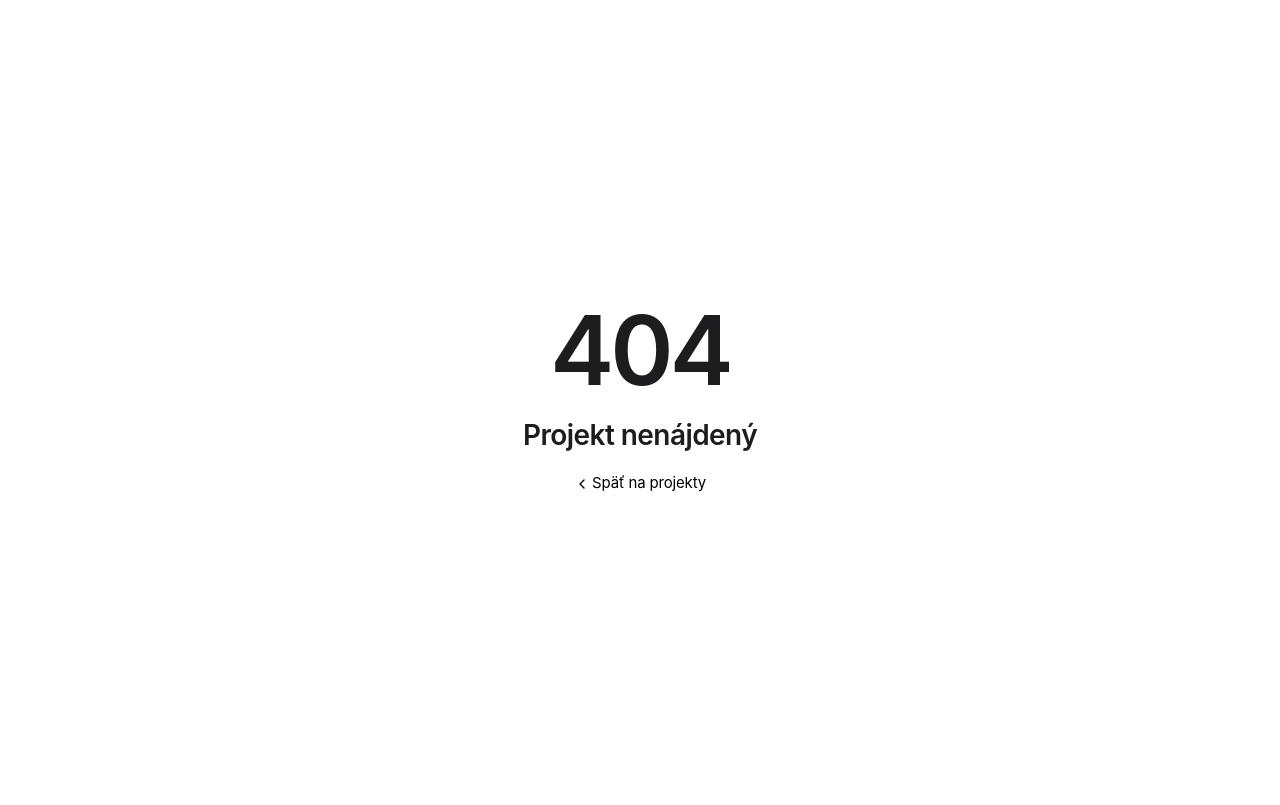
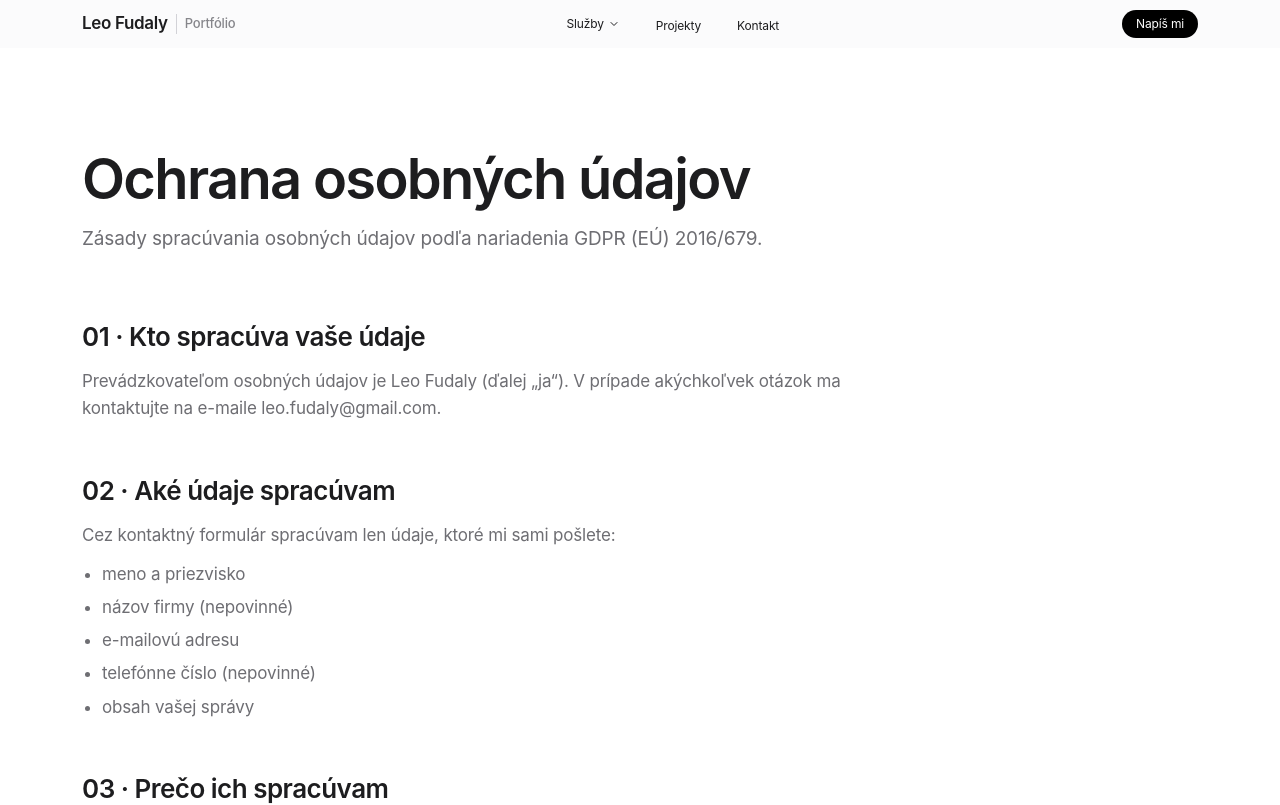
Before and after one commit to lejko13/leo_portfolio, a React (Vite) app: page /gdpr in a window 1280 px wide. Before the commit this address had no page. Shown: the top 805 px of the page. Built offline with nearby package versions, Linux system fonts and the light colour scheme.

Commit message:
gdpr stranka

```diff
--- a/src/App.jsx
+++ b/src/App.jsx
@@ -8,6 +8,7 @@ import { lazy, Suspense } from 'react';
 const ProjectDetail = lazy(() => import('./pages/ProjectDetail'));
 const ServiceDetail = lazy(() => import('./pages/ServiceDetail'));
 const ProjectsPage = lazy(() => import('./pages/ProjectsPage'));
+const GdprPage = lazy(() => import('./pages/GdprPage'));
 
 import { useEffect } from "react";
 import { useLocation } from "react-router-dom";
@@ -32,6 +33,7 @@ const AppRoutes = () => {
 
       <Route path="/" element={<Home />} />
       <Route path="/projects" element={<ProjectsPage />} />
+      <Route path="/gdpr" element={<GdprPage />} />
       <Route path="/sluzby/:id" element={<ServiceDetail />} />
       <Route path="/:id" element={<ProjectDetail />} />
 
--- a/src/components/landing/CTASection.jsx
+++ b/src/components/landing/CTASection.jsx
@@ -156,7 +156,7 @@ export default function CTASection() {
               </Field>
 
               <p className="text-[12px] leading-[1.5] text-ink-2">
-                {f.gdpr} <a href="#" className="text-link hover:underline">{f.gdprLink}</a>.
+                {f.gdpr} <a href="/gdpr" target="_blank" rel="noopener" className="text-link hover:underline">{f.gdprLink}</a>.
               </p>
 
               <button type="submit" disabled={sending} className="btn-primary w-full py-3.5 text-[17px] disabled:opacity-60">
--- /dev/null
+++ b/src/pages/GdprPage.jsx
@@ -0,0 +1,103 @@
+import React from 'react';
+import Navbar from '../components/landing/Navbar';
+import Footer from '../components/landing/Footer';
+
+const EMAIL = 'leo.fudaly@gmail.com';
+
+const SECTIONS = [
+  {
+    h: 'Kto spracúva vaše údaje',
+    p: [
+      `Prevádzkovateľom osobných údajov je Leo Fudaly (ďalej „ja“). V prípade akýchkoľvek otázok ma kontaktujte na e-maile ${EMAIL}.`,
+    ],
+  },
+  {
+    h: 'Aké údaje spracúvam',
+    p: ['Cez kontaktný formulár spracúvam len údaje, ktoré mi sami pošlete:'],
+    list: ['meno a priezvisko', 'názov firmy (nepovinné)', 'e-mailovú adresu', 'telefónne číslo (nepovinné)', 'obsah vašej správy'],
+  },
+  {
+    h: 'Prečo ich spracúvam',
+    p: [
+      'Údaje používam výhradne na to, aby som vám mohol odpovedať na dopyt, pripraviť cenovú ponuku a komunikovať s vami o prípadnej spolupráci.',
+      'Právnym základom je vykonanie opatrení pred uzavretím zmluvy na vašu žiadosť (čl. 6 ods. 1 písm. b) GDPR) a môj oprávnený záujem odpovedať na prijaté správy (čl. 6 ods. 1 písm. f) GDPR).',
+    ],
+  },
+  {
+    h: 'Ako dlho ich uchovávam',
+    p: [
+      'Údaje uchovávam len po dobu nevyhnutnú na vybavenie vášho dopytu, najdlhšie 2 roky od poslednej komunikácie. Ak spolu uzavrieme zmluvu, uchovávam ich po dobu, ktorú vyžadujú účtovné a daňové predpisy.',
+    ],
+  },
+  {
+    h: 'Komu ich poskytujem',
+    p: [
+      'Vaše údaje nepredávam ani neposkytujem tretím stranám na marketingové účely. Na technické zabezpečenie webu a odosielania správ využívam týchto sprostredkovateľov:',
+    ],
+    list: [
+      'EmailJS – doručenie správy z kontaktného formulára na môj e-mail',
+      'Google (Gmail) – správa e-mailovej komunikácie',
+      'Vercel – hosting webovej stránky',
+    ],
+  },
+  {
+    h: 'Cookies a lokálne úložisko',
+    p: [
+      'Web nepoužíva analytické ani reklamné cookies. V prehliadači sa ukladá len zvolený jazyk stránky, aby ste ho nemuseli nastavovať znova.',
+    ],
+  },
+  {
+    h: 'Vaše práva',
+    p: ['V súvislosti so spracúvaním osobných údajov máte právo:'],
+    list: [
+      'požadovať prístup k svojim údajom',
+      'na opravu nesprávnych údajov',
+      'na vymazanie údajov',
+      'na obmedzenie spracúvania',
+      'namietať proti spracúvaniu',
+      'na prenosnosť údajov',
+      'podať sťažnosť na Úrad na ochranu osobných údajov SR (dataprotection.gov.sk)',
+    ],
+    after: `Svoje práva uplatníte jednoducho e-mailom na ${EMAIL}. Odpoviem najneskôr do 30 dní.`,
+  },
+];
+
+export default function GdprPage() {
+  return (
+    <div className="min-h-screen bg-white overflow-x-hidden">
+      <Navbar />
+      <main className="wrap pt-[120px] md:pt-[150px] pb-20 md:pb-28">
+        <div className="max-w-[760px]">
+          <h1 className="font-heading font-semibold text-[40px] md:text-[56px] leading-[1.05] tracking-[-0.03em] text-ink">
+            Ochrana osobných údajov
+          </h1>
+          <p className="mt-4 text-[17px] md:text-[19px] text-ink-2">
+            Zásady spracúvania osobných údajov podľa nariadenia GDPR (EÚ) 2016/679.
+          </p>
+
+          <div className="mt-12 md:mt-16 space-y-10 md:space-y-12">
+            {SECTIONS.map((s, i) => (
+              <section key={s.h}>
+                <h2 className="font-heading font-semibold text-[22px] md:text-[26px] tracking-[-0.02em] text-ink">
+                  {String(i + 1).padStart(2, '0')} · {s.h}
+                </h2>
+                {s.p.map((t) => (
+                  <p key={t} className="mt-3 text-[16px] md:text-[17px] leading-[1.6] text-ink-2">{t}</p>
+                ))}
+                {s.list && (
+                  <ul className="mt-3 space-y-1.5 list-disc pl-5 text-[16px] md:text-[17px] leading-[1.6] text-ink-2">
+                    {s.list.map((li) => <li key={li}>{li}</li>)}
+                  </ul>
+                )}
+                {s.after && <p className="mt-3 text-[16px] md:text-[17px] leading-[1.6] text-ink-2">{s.after}</p>}
+              </section>
+            ))}
+          </div>
+
+          <p className="mt-14 text-[14px] text-ink-3">Posledná aktualizácia: 12. 10. 2026</p>
+        </div>
+      </main>
+      <Footer />
+    </div>
+  );
+}
```
